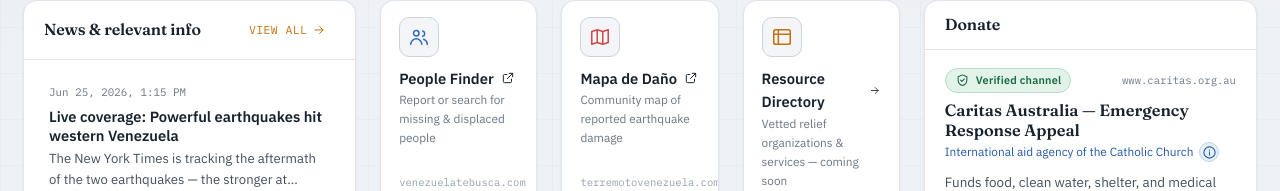
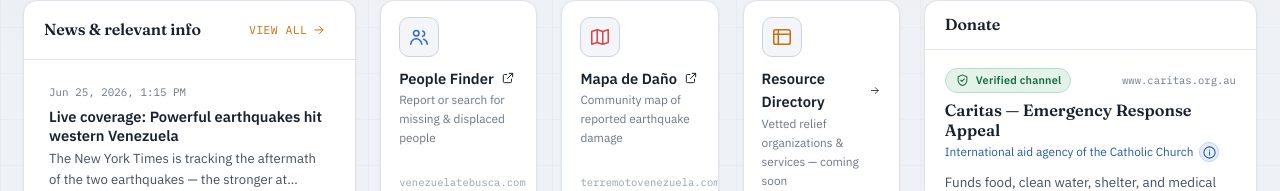
Before and after one commit to julioleonpe/venezuelaearthquake, a React (Vite) app: page / in a window 1280 px wide. Shown: the part 249-440 px from the top of the page. Built offline with nearby package versions, Linux system fonts and the light colour scheme; no server answers.

Commit message:
describe your change

```diff
--- a/src/i18n/catalog.ts
+++ b/src/i18n/catalog.ts
@@ -76,7 +76,7 @@
 
   // Donate panel (Caritas link-out card)
   "donate.verified": "Verified channel",
-  "donate.recipient": "Caritas Australia — Emergency Response Appeal",
+  "donate.recipient": "Caritas — Emergency Response Appeal",
   "donate.affiliation": "International aid agency of the Catholic Church",
   "donate.description":
     "Funds food, clean water, shelter, and medical aid for communities affected by the earthquake, through Caritas's emergency response.",
@@ -235,7 +235,7 @@
   "seismic.mapHint": "Epicentros · últimos 30 días",
 
   "donate.verified": "Canal verificado",
-  "donate.recipient": "Caritas Australia — Llamado de Respuesta a Emergencias",
+  "donate.recipient": "Caritas — Llamado de Respuesta a Emergencias",
   "donate.affiliation": "Agencia internacional de ayuda de la Iglesia Católica",
   "donate.description":
     "Financia alimentos, agua potable, refugio y atención médica para las comunidades afectadas por el terremoto, mediante la respuesta de emergencia de Caritas.",
```
